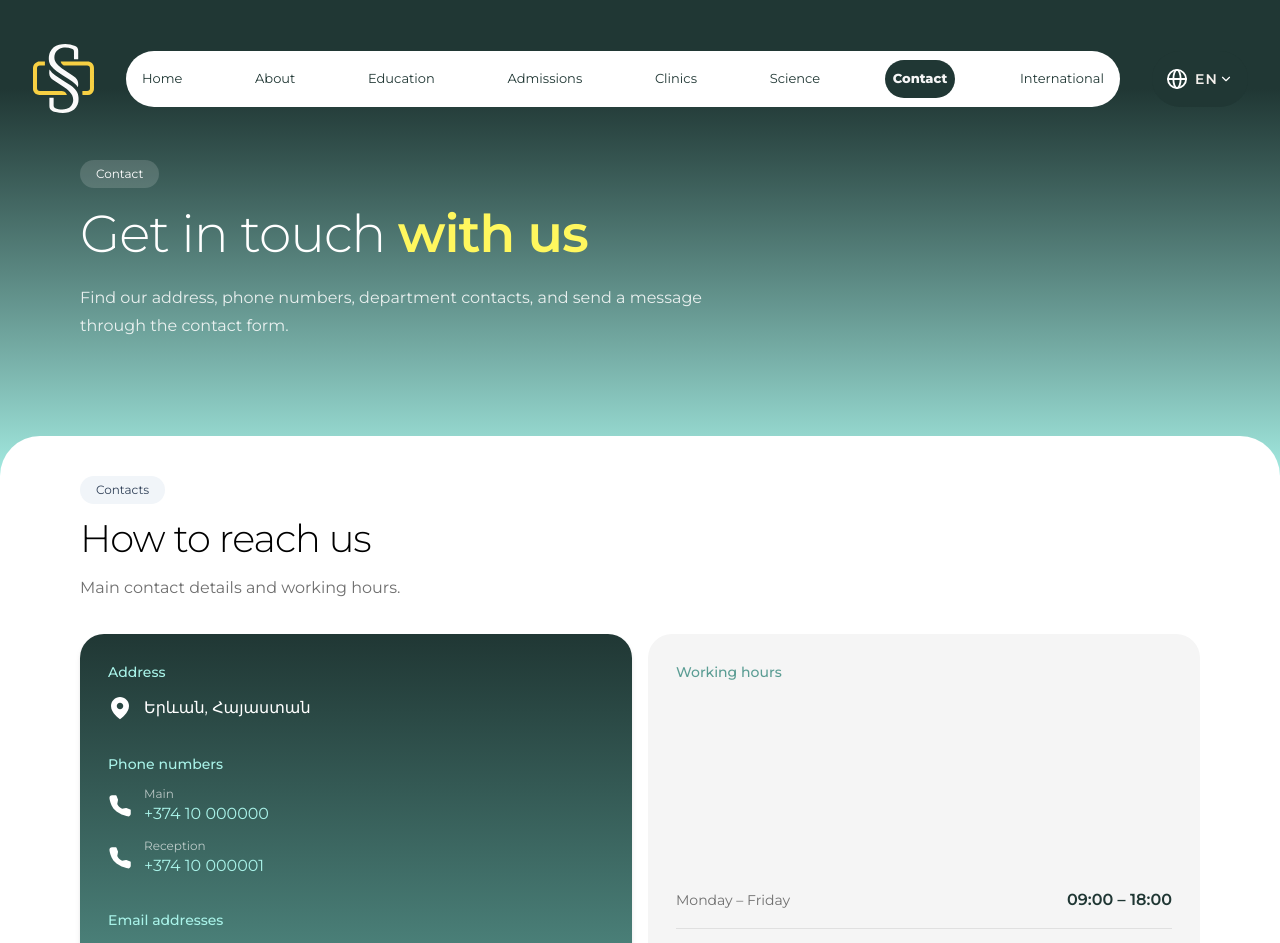
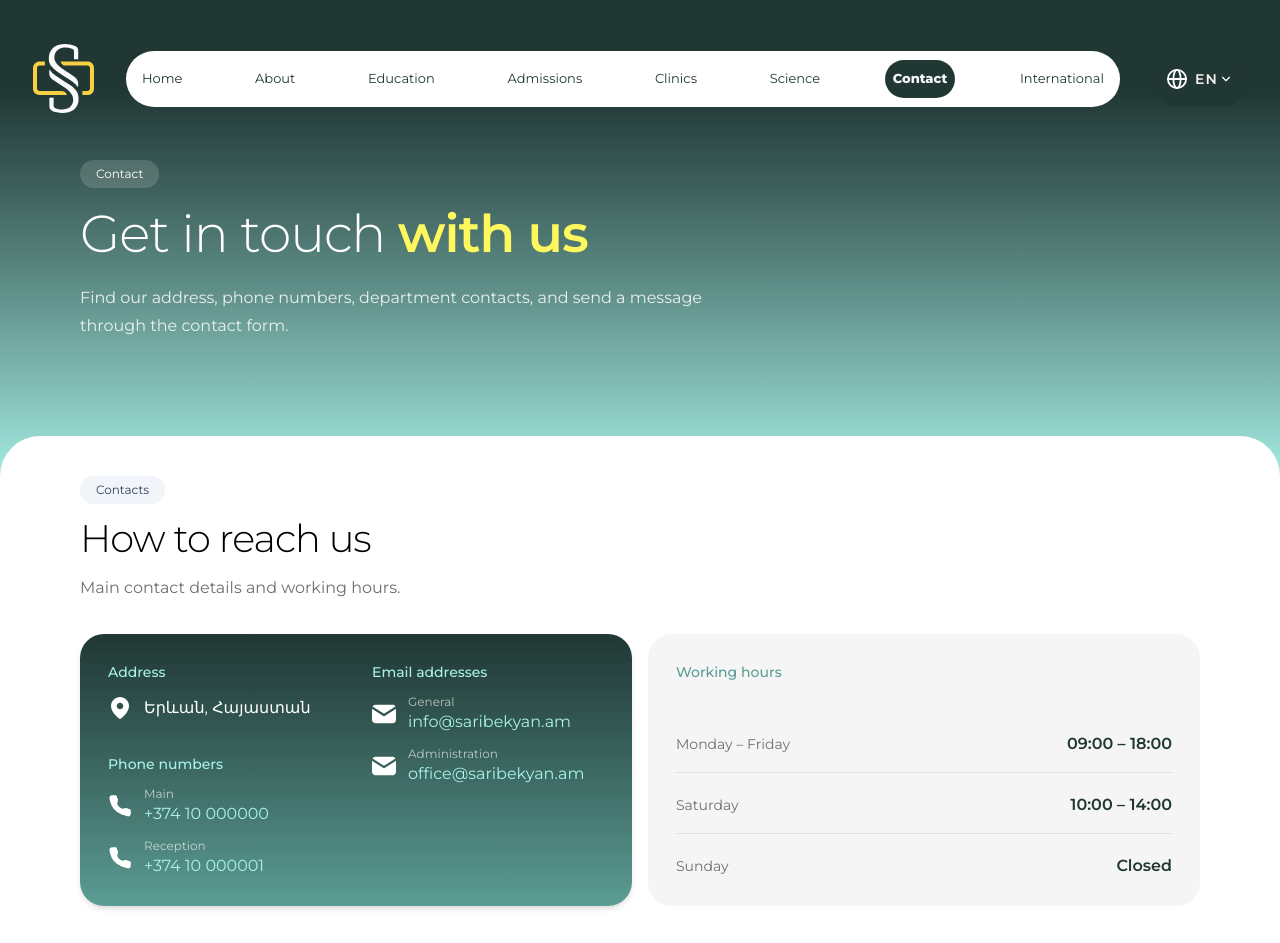
Before and after one commit to neetrino/saribekyan, a Next.js app: page /en/contact in a window 1280 px wide. Shown: the top 943 px of the page. Built offline with nearby package versions, Linux system fonts and the light colour scheme.

Commit message:
Refactor layout of ContactDetails component: update structure for improved responsiveness and visual consistency in address and phone sections.

```diff
--- a/src/features/contact/components/contact-details.tsx
+++ b/src/features/contact/components/contact-details.tsx
@@ -15,6 +15,7 @@ export async function ContactDetails() {
   return (
     <div className="grid gap-4 lg:grid-cols-2">
       <article className="rounded-3xl bg-gradient-to-b from-brand-ink to-brand-teal p-7 text-white shadow-md">
+        <div className="grid gap-8 sm:grid-cols-2">
           <div className="space-y-8">
             <div>
               <p className="text-sm font-medium text-brand-mint">{t("address")}</p>
@@ -48,6 +49,7 @@ export async function ContactDetails() {
                   </li>
                 ))}
               </ul>
+            </div>
           </div>
 
           <div>
```
Lines whose indentation alone changed are shown as unchanged.
